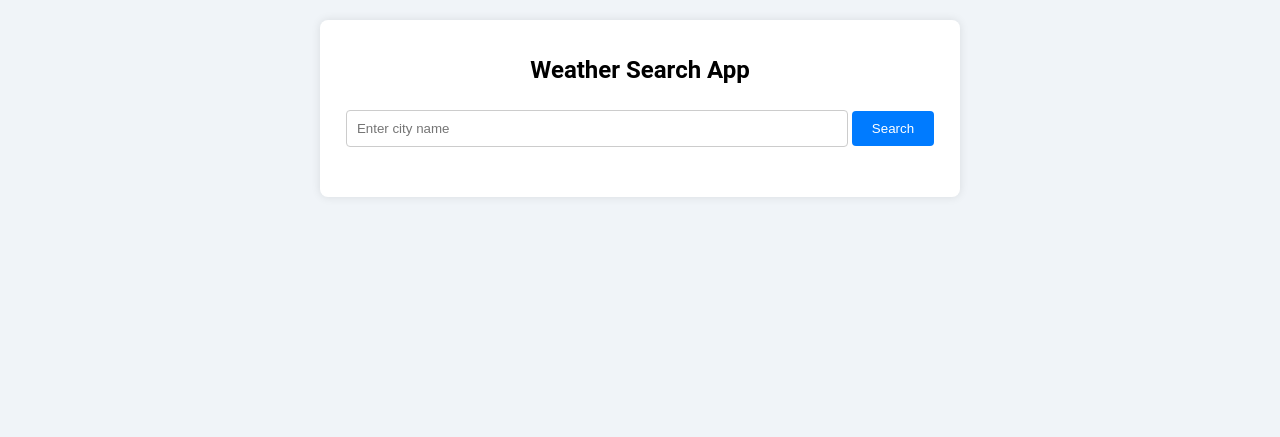
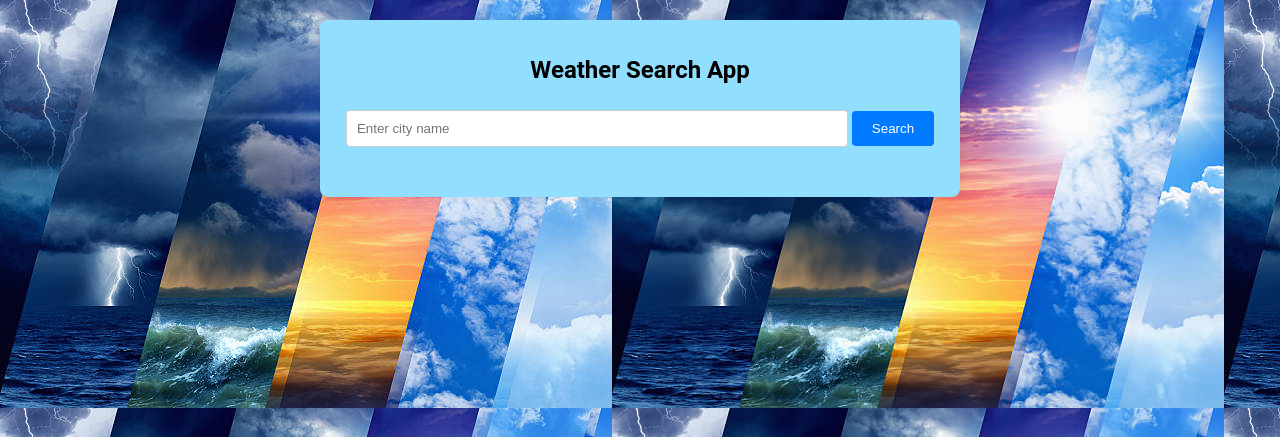
Before and after one commit to biprojeetchaudhury/Weather-DashBoard-App, a Flask app: page / in a window 1280 px wide. Shown: the top 437 px of the page. Run offline with Flask 3, Linux system fonts and the light colour scheme.

Commit message:
Update style.css

```diff
--- a/static/style.css
+++ b/static/style.css
@@ -1,14 +1,14 @@
 body {
     font-family: 'Roboto', sans-serif;
     text-align: center;
-    background-color: #f0f4f8;
+    background-image: url(images/weather_image.jpg);
 }
 
 .container {
     max-width: 600px;
     margin: 20px auto;
     padding: 20px;
-    background: #ffffff;
+    background: #92deff;
     border-radius: 8px;
     box-shadow: 0 0 10px rgba(0, 0, 0, 0.1);
 }
```
